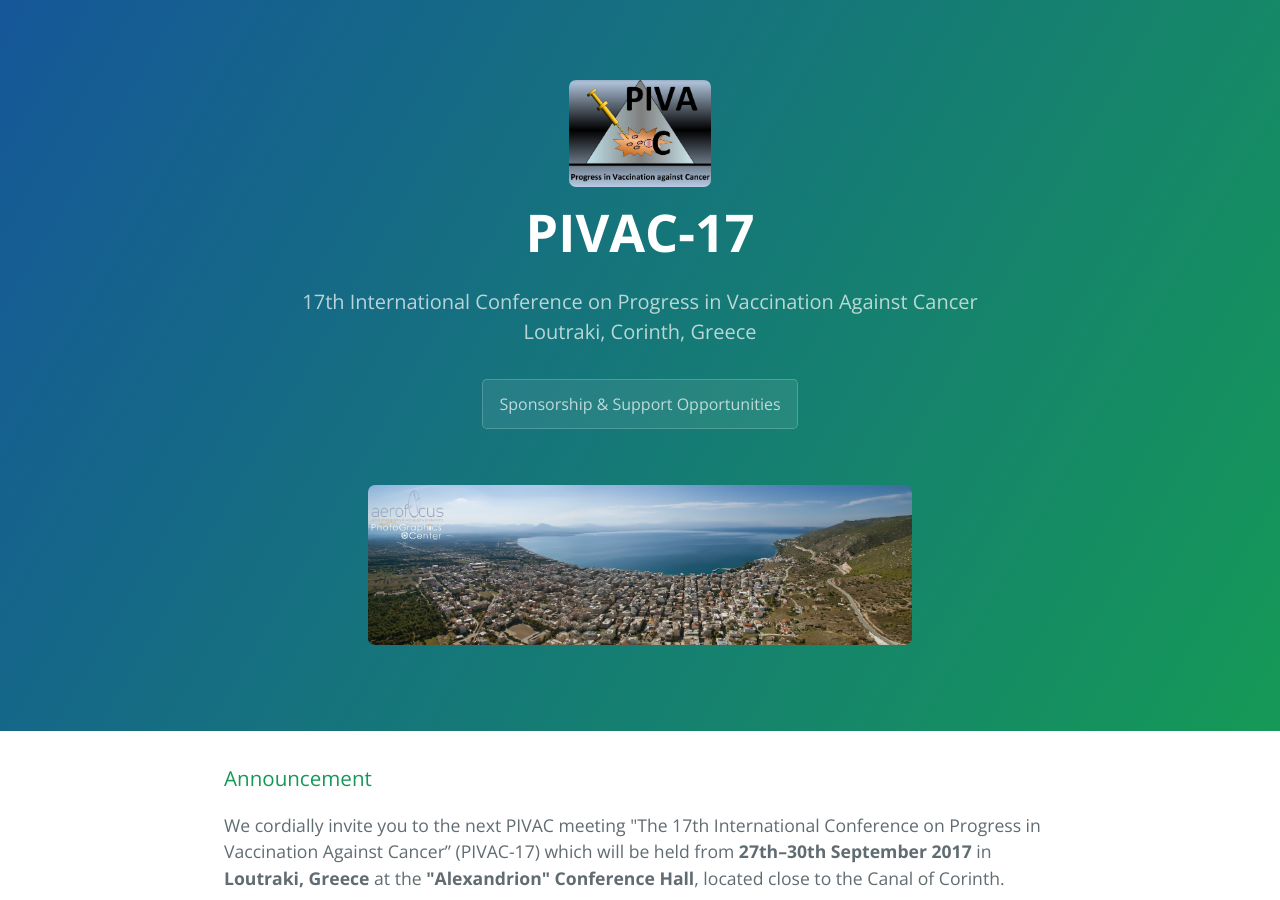
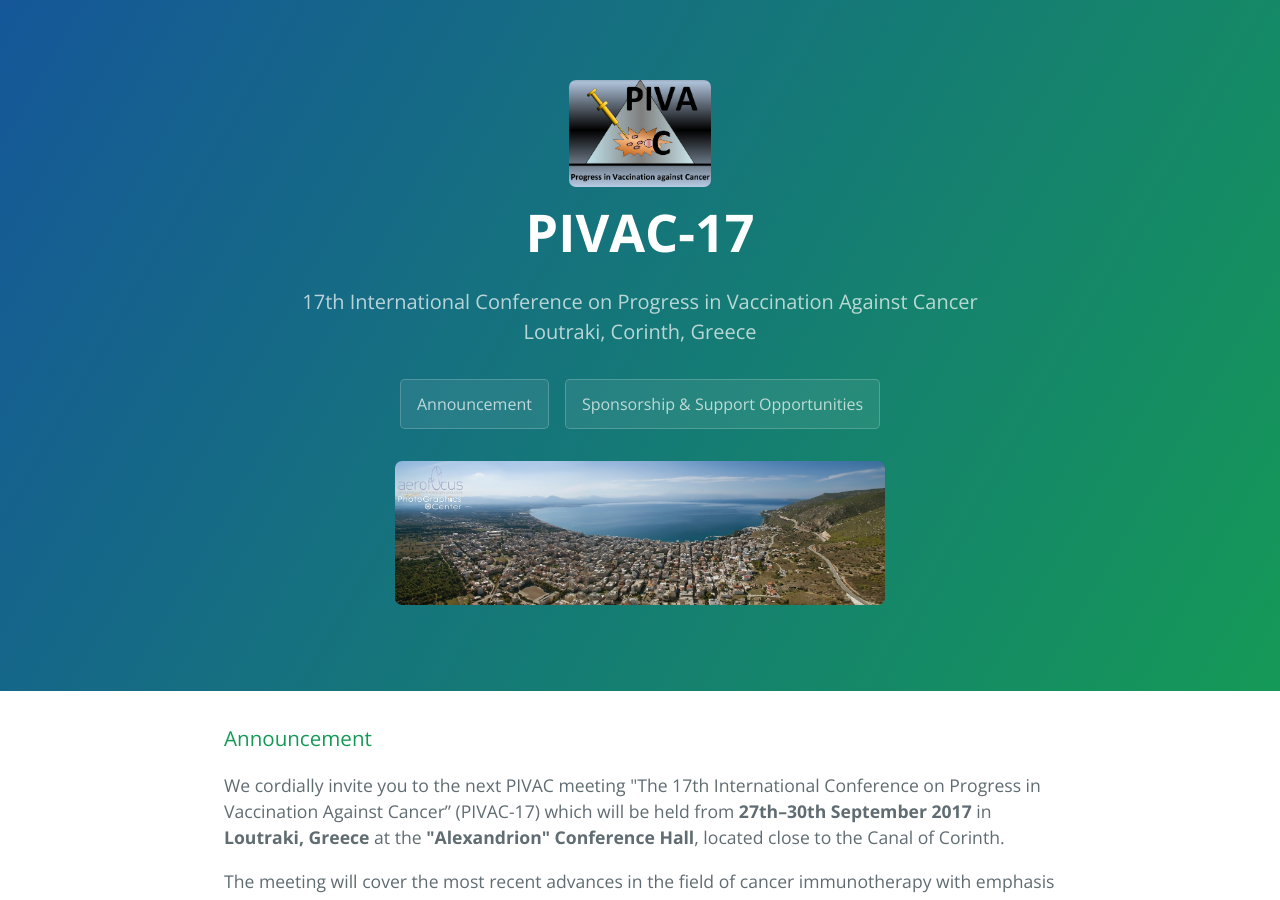
Before and after one commit to moodmosaic/pivac17, a Jekyll site: the page index.html, which Jekyll copies as it is, in a window 1280 px wide and 900 px high. Built offline with Jekyll 4.4.1, drawn with Linux system fonts in a browser that asks for light colours.

Commit message:
Make navigation a bit easier.

```diff
--- a/index.html
+++ b/index.html
@@ -14,9 +14,8 @@
       <img src="img/pivac_logo.png" alt="PIVAC logo" width="13%" style="border-radius: 7px">
       <h1 class="project-name">PIVAC-17</h1>
       <h2 class="project-tagline">17th International Conference on Progress in Vaccination Against Cancer<br>Loutraki, Corinth, Greece</h2>
-      <p><a href="/sponsors" class="btn">Sponsorship & Support Opportunities</a></p>
-      <br>
-      <img src="img/loutraki_panoramic.jpg" alt="Panoramic view of Loutraki" width="50%" style="border-radius: 7px">
+      <p><a href="/#announcement" class="btn">Announcement</a><a href="/sponsors#oportunities" class="btn">Sponsorship & Support Opportunities</a></p>
+      <img src="img/loutraki_panoramic.jpg" alt="Panoramic view of Loutraki" width="45%" style="border-radius: 7px">
     </section>
 
     <section class="main-content">
@@ -101,7 +100,7 @@
 <h3>
 <a id="sponsors" class="anchor" href="#sponsors" aria-hidden="true"><span aria-hidden="true" class="octicon octicon-link"></span></a>Sponsorship & Support Opportunities</h3>
 
-<p>Visit <a href="/sponsors"><b>this</b></a> page for Sponsorship & Support Opportunities.</p>
+<p>Visit <a href="/sponsors#oportunities"><b>this</b></a> page for Sponsorship & Support Opportunities.</p>
 
 <h3>
 <a id="location" class="anchor" href="#location" aria-hidden="true"><span aria-hidden="true" class="octicon octicon-link"></span></a>Location</h3>
--- a/sponsors.html
+++ b/sponsors.html
@@ -14,12 +14,13 @@
       <img src="img/pivac_logo.png" alt="PIVAC logo" width="13%" style="border-radius: 7px">
       <h1 class="project-name">PIVAC-17</h1>
       <h2 class="project-tagline">17th International Conference on Progress in Vaccination Against Cancer<br>Loutraki, Corinth, Greece</h2>
-      <img src="img/loutraki_panoramic.jpg" alt="Panoramic view of Loutraki" width="50%" style="border-radius: 7px">
+      <p><a href="/#announcement" class="btn">Announcement</a><a href="/sponsors#oportunities" class="btn">Sponsorship & Support Opportunities</a></p>
+      <img src="img/loutraki_panoramic.jpg" alt="Panoramic view of Loutraki" width="45%" style="border-radius: 7px">
     </section>
 
     <section class="main-content">
       <h3>
-<a id="sponsors" class="anchor" href="#sponsors" aria-hidden="true"><span aria-hidden="true" class="octicon octicon-link"></span></a>Sponsorship & Support Opportunities</h3>
+<a id="oportunities" class="anchor" href="#sponsors" aria-hidden="true"><span aria-hidden="true" class="octicon octicon-link"></span></a>Sponsorship & Support Opportunities</h3>
 
 <p><strong>Premium Sponsor: €5,000 (1 available)</strong></p>
 <ul>
```
